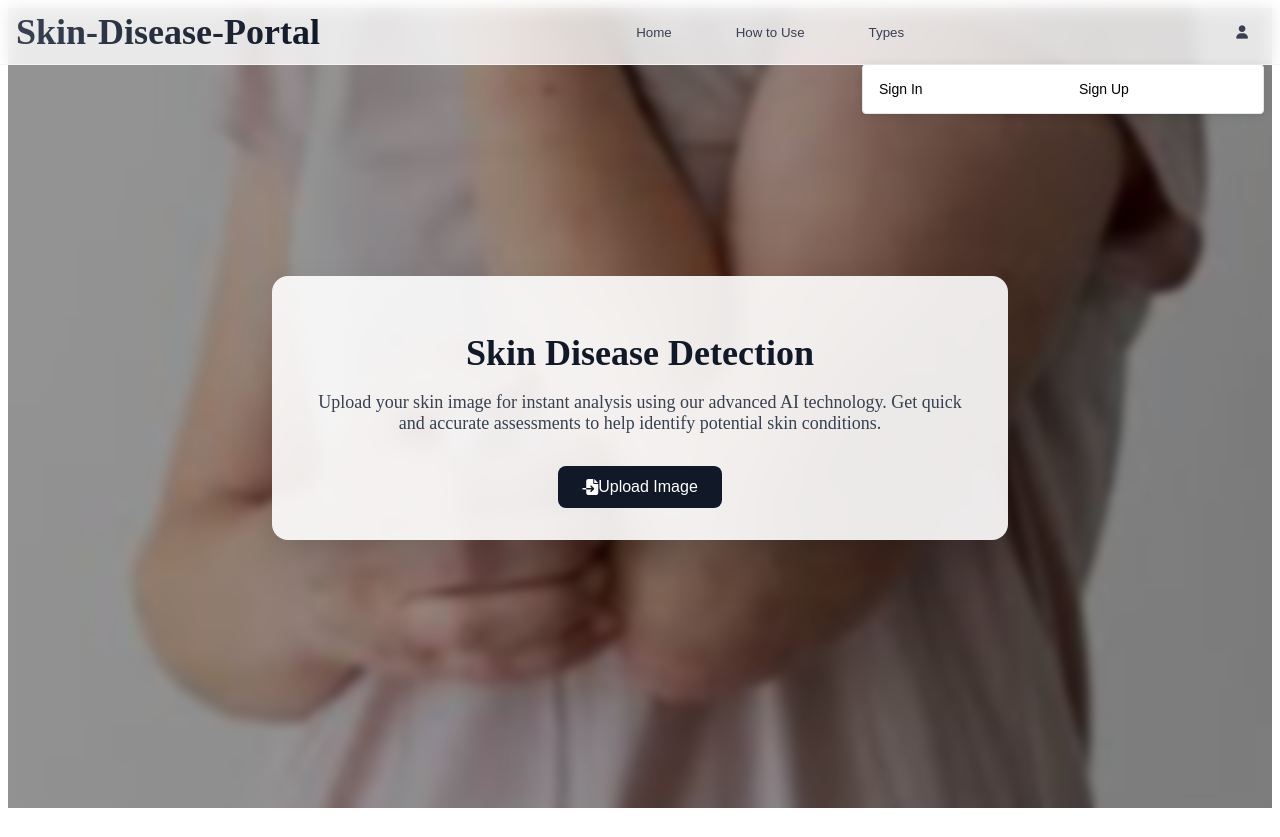
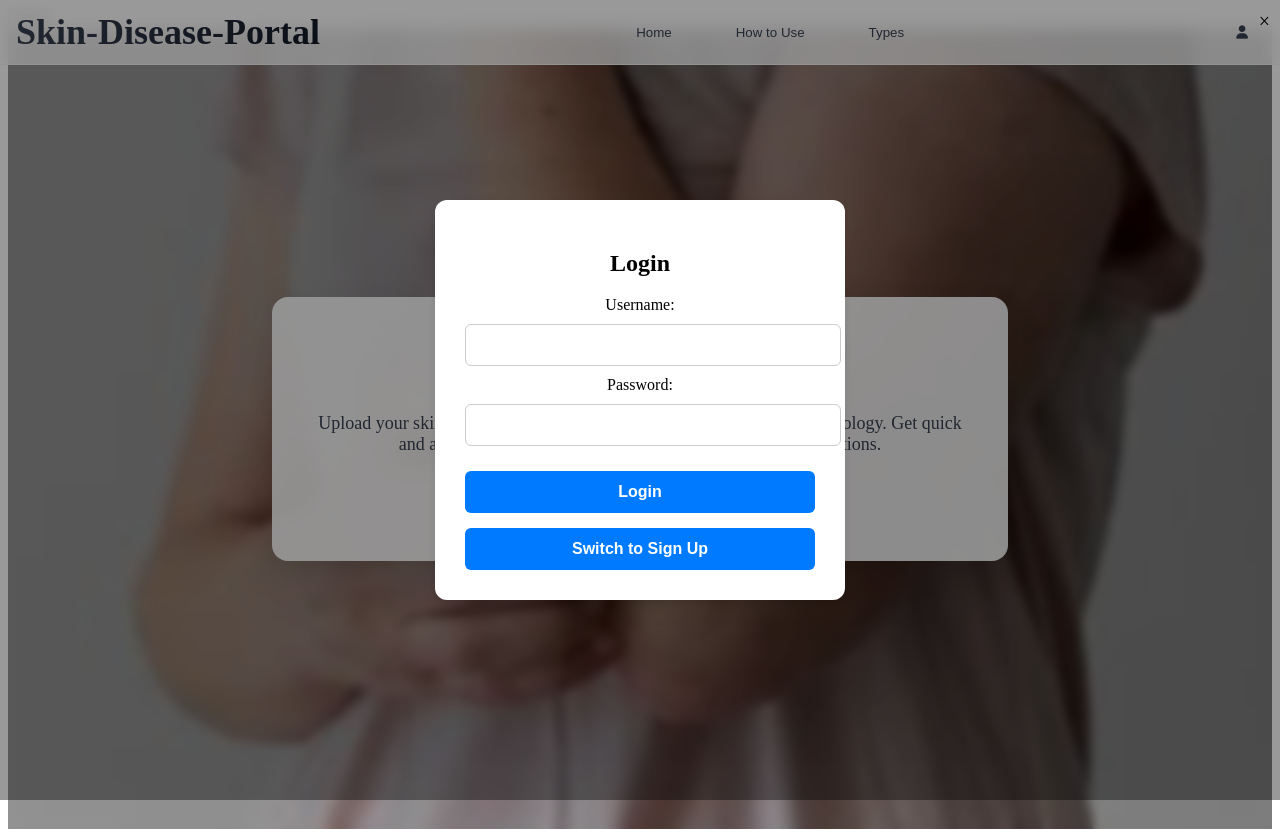
Before and after one commit to Diyakaneriya/Skin-disease-Portal, a React (Vite) app in the folder frontend/: page / in a window 1280 px wide. Both pictures are taken after a click on the button 1242 px from the left and 32 px from the top of the page. Before the commit the page ends 816 px from the top, so only its background shows below. Built offline with nearby package versions, Linux system fonts and the light colour scheme.

Commit message:
upload file, sign in - sign up page

```diff
--- a/frontend/src/App.jsx
+++ b/frontend/src/App.jsx
@@ -1,13 +1,24 @@
 import { BrowserRouter, Routes, Route } from "react-router-dom";
 import Index from "./pages/Index";
+import UserModal from './components/UserModal'; // Corrected Import
+import { useState } from 'react';
 
-const App = () => (
+const App = () => {
+    const [isModalOpen, setIsModalOpen] = useState(false);
+
+    return (
         <BrowserRouter>
+            <div>
+                <button onClick={() => setIsModalOpen(true)}>User</button>
+                <UserModal isOpen={isModalOpen} onClose={() => setIsModalOpen(false)} /> {/* Fixed Component Usage */}
+
                 <Routes>
-      <Route path="/" element={<Index/>} />
+                    <Route path="/" element={<Index />} />
                     <Route path="*" element={<div>404 Not Found</div>} />
                 </Routes>
+            </div>
         </BrowserRouter>
     );
+};
 
 export default App;
--- a/frontend/src/components/Hero.jsx
+++ b/frontend/src/components/Hero.jsx
@@ -8,6 +8,7 @@ const images = [
 
 const Hero = () => {
   const [currentImage, setCurrentImage] = useState(0);
+  const [selectedImage, setSelectedImage] = useState(null);
 
   useEffect(() => {
     const timer = setInterval(() => {
@@ -16,6 +17,22 @@ const Hero = () => {
 
     return () => clearInterval(timer);
   }, []);
+
+  const handleFileChange = (e) => {
+    const file = e.target.files[0];
+    if (file) {
+      const fileExtension = file.name.split(".").pop().toLowerCase();
+      if (["jpg", "jpeg", "png"].includes(fileExtension)) {
+        setSelectedImage(URL.createObjectURL(file)); // Optionally display the selected image
+      } else {
+        alert("Please upload an image with .jpg, .jpeg, or .png extension.");
+      }
+    }
+  };
+
+  const handleButtonClick = () => {
+    document.getElementById("file-upload").click();
+  };
 
   const styles = {
     container: {
@@ -84,6 +101,9 @@ const Hero = () => {
       cursor: "pointer",
       transition: "background-color 0.3s ease",
       fontSize: "1rem"
+    },
+    fileInput: {
+      display: "none"
     }
   };
 
@@ -112,10 +132,17 @@ const Hero = () => {
             technology. Get quick and accurate assessments to help identify
             potential skin conditions.
           </p>
-          <button style={styles.button}>
-          <i class="fa-solid fa-file-import">   </i>
+          <button style={styles.button} onClick={handleButtonClick}>
+            <i className="fa-solid fa-file-import"> </i>
             Upload Image
           </button>
+          <input
+            type="file"
+            id="file-upload"
+            accept=".jpg,.jpeg,.png"
+            style={styles.fileInput}
+            onChange={handleFileChange}
+          />
         </div>
       </div>
     </div>
--- a/frontend/src/components/Navbar.jsx
+++ b/frontend/src/components/Navbar.jsx
@@ -1,7 +1,8 @@
 import { useState } from "react";
+import UserModal from "./UserModal"; // Import UserModal
 
 const Navbar = () => {
-  const [isOpen, setIsOpen] = useState(false);
+  const [isModalOpen, setIsModalOpen] = useState(false);
 
   const navStyles = {
     nav: {
@@ -43,31 +44,11 @@ const Navbar = () => {
       border: "none",
       cursor: "pointer",
       transition: "all 0.3s ease"
-    },
-    dropdown: {
-      position: "absolute",
-      top: "100%",
-      right: "16px",
-      backgroundColor: "white",
-      border: "1px solid #e5e7eb",
-      borderRadius: "4px",
-      padding: "8px 0",
-      boxShadow: "0 2px 10px rgba(0,0,0,0.1)",
-      display: isOpen ? "block" : "none"
-    },
-    dropdownItem: {
-      padding: "8px 16px",
-      cursor: "pointer",
-      width: "200px",
-      transition: "background-color 0.3s ease",
-      backgroundColor: "transparent",
-      border: "none",
-      textAlign: "left",
-      fontSize: "14px"
     }
   };
 
   return (
+    <>
       <nav style={navStyles.nav}>
         <div style={navStyles.container}>
           <div style={navStyles.flex}>
@@ -84,18 +65,18 @@ const Navbar = () => {
             <div>
               <button
                 style={navStyles.button}
-              onClick={() => setIsOpen(!isOpen)}
+                onClick={() => setIsModalOpen(true)} // Open modal on click
               >
-              <i class="fa-solid fa-user"></i>
+                <i className="fa-solid fa-user"></i>
               </button>
-            <div style={navStyles.dropdown}>
-              <button style={navStyles.dropdownItem}>Sign In</button>
-              <button style={navStyles.dropdownItem}>Sign Up</button>
-            </div>
             </div>
           </div>
         </div>
       </nav>
+
+      {/* User Modal Component */}
+      <UserModal isOpen={isModalOpen} onClose={() => setIsModalOpen(false)} />
+    </>
   );
 };
 
--- /dev/null
+++ b/frontend/src/components/UserModal.css
@@ -0,0 +1,96 @@
+/* Modal (background) */
+.modal {
+    position: fixed;
+    z-index: 100;
+    left: 0;
+    top: 0;
+    width: 100%;
+    height: 100%;
+    background-color: rgba(0, 0, 0, 0.4);
+    display: flex;
+    justify-content: center;
+    align-items: center;
+}
+
+/* Modal Content */
+.modalContent {
+    background-color: white;
+    padding: 30px;
+    border-radius: 12px;
+    width: 350px;
+    text-align: center;
+    box-shadow: 0px 4px 10px rgba(0, 0, 0, 0.1);
+}
+
+/* Close button */
+.close {
+    position: absolute;
+    top: 10px;
+    right: 10px;
+    font-size: 20px;
+    cursor: pointer;
+}
+
+/* Form fields */
+input[type="text"],
+input[type="email"],
+input[type="password"] {
+    width: 100%;
+    padding: 12px;
+    margin: 10px 0;
+    border: 1px solid #ccc;
+    border-radius: 6px;
+    font-size: 14px;
+    transition: border-color 0.3s ease;
+}
+
+input[type="text"]:focus,
+input[type="email"]:focus,
+input[type="password"]:focus {
+    border-color: #007bff;
+    outline: none;
+}
+
+/* Submit button */
+button[type="submit"] {
+    margin-top: 15px;
+    padding: 12px;
+    width: 100%;
+    border: none;
+    background-color: #007bff;
+    color: white;
+    font-size: 16px;
+    font-weight: bold;
+    cursor: pointer;
+    border-radius: 6px;
+    transition: background-color 0.3s ease-in-out, transform 0.2s;
+}
+
+button[type="submit"]:hover {
+    background-color: #0056b3;
+    transform: scale(1.05);
+}
+
+/* Switch between Sign Up / Sign In */
+.or {
+    margin-top: 20px;
+    font-size: 14px;
+    color: #888;
+}
+
+/* Links */
+p a {
+    color: #007bff;
+    text-decoration: none;
+}
+
+p a:hover {
+    text-decoration: underline;
+}
+
+/* Adjustments for the illustration image */
+.illustration img {
+    width: 100%;
+    height: auto;
+    border-radius: 10px;
+}
--- /dev/null
+++ b/frontend/src/components/UserModal.jsx
@@ -0,0 +1,35 @@
+import React, { useState } from 'react';
+import './UserModal.css'; // Make sure you have UserModal.css
+
+const UserModal = ({ isOpen, onClose }) => {
+    const [isLogin, setIsLogin] = useState(true);
+
+    if (!isOpen) return null;
+
+    return (
+        <div className="modal">
+            <div className="modalContent">
+                <span className="close" onClick={onClose}>&times;</span>
+                <h2>{isLogin ? 'Login' : 'Sign Up'}</h2>
+                <form>
+                    <label htmlFor="username">Username:</label>
+                    <input type="text" id="username" name="username" required />
+                    {!isLogin && (
+                        <>
+                            <label htmlFor="email">Email:</label>
+                            <input type="email" id="email" name="email" required />
+                        </>
+                    )}
+                    <label htmlFor="password">Password:</label>
+                    <input type="password" id="password" name="password" required />
+                    <button type="submit">{isLogin ? 'Login' : 'Sign Up'}</button>
+                </form>
+                <button type="submit" onClick={() => setIsLogin(!isLogin)}>
+                    {isLogin ? 'Switch to Sign Up' : 'Switch to Login'}
+                </button>
+            </div>
+        </div>
+    );
+};
+
+export default UserModal;
--- /dev/null
+++ b/frontend/src/style.css
@@ -0,0 +1,30 @@
+/* styles.css */
+body {
+    font-family: Arial, sans-serif;
+    margin: 0;
+    padding: 0;
+    background-color: #f8f8f8;
+  }
+
+  .navbar {
+    background-color: white;
+    padding: 10px;
+    box-shadow: 0px 4px 6px rgba(0, 0, 0, 0.1);
+  }
+
+  .hero-container {
+    text-align: center;
+    padding: 20px;
+  }
+
+  .hero-button {
+    background-color: #4a5568;
+    color: white;
+    padding: 10px 20px;
+    border-radius: 5px;
+    cursor: pointer;
+  }
+
+  .hero-button:hover {
+    background-color: #2d3748;
+  }
```
Also changed, not shown: frontend/src/components/Login.jsx (added, +35 -0 lines), frontend/src/components/Signup.jsx (added, +40 -0 lines). Lines whose indentation alone changed are shown as unchanged.
